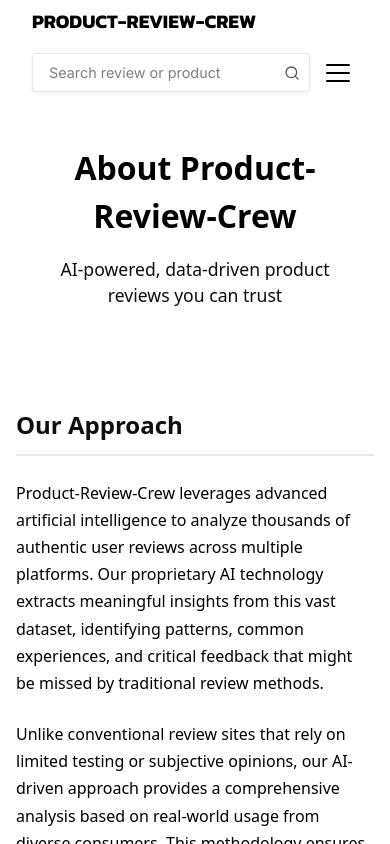
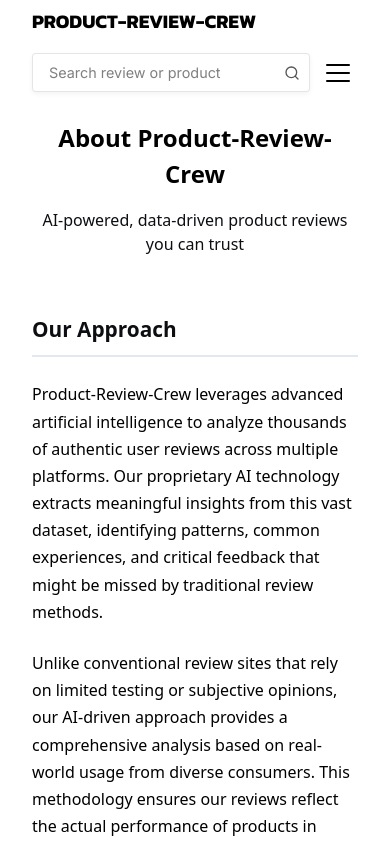
Before and after one commit to pellesoderberg/product-review-crew, a Next.js app: page /about in a window 390 px wide. Built offline with nearby package versions, Linux system fonts and the light colour scheme.

Commit message:
updated banners and buttons

```diff
--- a/src/app/about/about.module.css
+++ b/src/app/about/about.module.css
@@ -1,7 +1,10 @@
 .container {
   max-width: 900px;
   margin: 0 auto;
-  padding: 6rem 1rem;
+  padding-top: 8rem;
+  padding-bottom: 3rem;
+  padding-left: 3.5rem; /* Standardized horizontal padding */
+  padding-right: 3.5rem; /* Standardized horizontal padding */
   color: #000000;
   font-family: system-ui, -apple-system, BlinkMacSystemFont, 'Segoe UI', Roboto, sans-serif;
 }
@@ -9,8 +12,7 @@
 .hero {
   text-align: center;
   margin-bottom: 3rem;
-  padding: 3rem 1rem;
-  /* Removed the background-color that was creating the grey box */
+  padding: 2rem 0;
   border-radius: 8px;
 }
 
@@ -50,24 +52,6 @@
   font-size: 1.05rem;
 }
 
-@media (max-width: 768px) {
-  .title {
-    font-size: 2rem;
-  }
-
-  .subtitle {
-    font-size: 1.1rem;
-  }
-
-  .sectionTitle {
-    font-size: 1.5rem;
-  }
-
-  .section p {
-    font-size: 1rem;
-  }
-}
-
 .mission, .team, .process, .contact {
   margin-bottom: 5rem;
 }
@@ -76,21 +60,6 @@
   display: flex;
   flex-direction: column;
   gap: 2rem;
-}
-
-@media (min-width: 768px) {
-  .missionContent {
-    flex-direction: row;
-    align-items: center;
-  }
-
-  .missionText {
-    flex: 1;
-  }
-
-  .missionImage {
-    flex: 1;
-  }
 }
 
 .missionText p {
@@ -267,3 +236,114 @@
 .ctaButton:hover {
   background-color: #2c5282;
 }
+
+/* Responsive styles with consistent margins */
+@media (min-width: 768px) {
+  .missionContent {
+    flex-direction: row;
+    align-items: center;
+  }
+
+  .missionText {
+    flex: 1;
+  }
+
+  .missionImage {
+    flex: 1;
+  }
+}
+
+@media (max-width: 1024px) {
+  .container {
+    padding-left: 3.5rem;
+    padding-right: 3.5rem;
+  }
+}
+
+@media (max-width: 768px) {
+  .container {
+    padding-left: 3rem;
+    padding-right: 3rem;
+    padding-top: 7rem;
+  }
+
+  .title {
+    font-size: 2rem;
+  }
+
+  .subtitle {
+    font-size: 1.1rem;
+  }
+
+  .sectionTitle {
+    font-size: 1.5rem;
+  }
+
+  .section p {
+    font-size: 1rem;
+  }
+
+  .teamMembers {
+    grid-template-columns: repeat(auto-fill, minmax(240px, 1fr));
+    gap: 1.5rem;
+  }
+
+  .steps {
+    grid-template-columns: repeat(auto-fill, minmax(220px, 1fr));
+    gap: 1.5rem;
+  }
+}
+
+@media (max-width: 600px) {
+  .container {
+    padding-left: 2.5rem;
+    padding-right: 2.5rem;
+    padding-top: 6.5rem;
+  }
+
+  .title {
+    font-size: 1.75rem;
+  }
+
+  .hero {
+    padding: 1.5rem 0;
+    margin-bottom: 2rem;
+  }
+
+  .teamMembers, .steps {
+    grid-template-columns: 1fr;
+  }
+}
+
+@media (max-width: 480px) {
+  .container {
+    padding-left: 2rem;
+    padding-right: 2rem;
+    padding-top: 6rem;
+  }
+
+  .title {
+    font-size: 1.5rem;
+  }
+
+  .subtitle {
+    font-size: 1rem;
+  }
+
+  .sectionTitle {
+    font-size: 1.3rem;
+  }
+
+  .memberImage {
+    width: 120px;
+    height: 120px;
+  }
+
+  .step {
+    padding: 1.5rem;
+  }
+
+  .contactInfo {
+    gap: 2rem;
+  }
+}
--- a/src/app/components/Header/Header.tsx
+++ b/src/app/components/Header/Header.tsx
@@ -74,7 +74,7 @@ export default function Header() {
           <Link href="/" className={styles.navLink} onClick={() => setMenuOpen(false)}>Home</Link>
           <Link href="/search?all=true" className={styles.navLink} onClick={() => setMenuOpen(false)}>Reviews</Link>
           <Link href="/about" className={styles.navLink} onClick={() => setMenuOpen(false)}>About Us</Link>
-          <Link href="/resellers" className={styles.navLink} onClick={() => setMenuOpen(false)}>For resellers</Link>
+          {/* <Link href="/resellers" className={styles.navLink} onClick={() => setMenuOpen(false)}>For resellers</Link>*/}
         </nav>
 
         <div className={`${styles.overlay} ${menuOpen ? styles.overlayVisible : ''}`} onClick={() => setMenuOpen(false)}></div>
--- a/src/app/components/Hero/hero.module.css
+++ b/src/app/components/Hero/hero.module.css
@@ -56,6 +56,7 @@
   font-weight: 600;
   text-transform: uppercase;
   cursor: pointer;
+  border-radius: 0.25rem;
   transition: background-color 0.3s;
   animation: fadeIn 1s ease-out 0.6s forwards;
   opacity: 0;
--- a/src/app/product/product.module.css
+++ b/src/app/product/product.module.css
@@ -54,7 +54,7 @@
 
 .buyButton {
   display: inline-block;
-  background-color: #1a1a4b;
+  background-color: #6D91B8;
   color: white;
   padding: 0.75rem 1.5rem;
   font-weight: 600;
@@ -66,7 +66,7 @@
 }
 
 .buyButton:hover {
-  background-color: #2a2a6a;
+  opacity: 0.9;
 }
 
 .resellerText {
--- a/src/app/review/[slug]/page.tsx
+++ b/src/app/review/[slug]/page.tsx
@@ -201,7 +201,7 @@ export default async function ReviewPage({ params }: ReviewPageParams) {
   const latestReviews = await getLatestReviews(review.category);
 
   // Define banner colors for the top 3 products
-  const bannerColors = ["#1e4620", "#1a1a4b", "#5c5c1e"];
+  const bannerColors = ["#6D91B8", "#7BB662", "#b7c256"];
 
   return (
     <div className={styles.container}>
--- a/src/app/search/search.module.css
+++ b/src/app/search/search.module.css
@@ -2,8 +2,8 @@
   max-width: 1200px;
   margin: 0 auto;
   padding-top: 8rem;
-  padding-left: 5rem;
-  padding-right: 10rem;
+  padding-left: 3.5rem; /* Standardized horizontal padding */
+  padding-right: 3.5rem; /* Standardized horizontal padding */
 }
 
 .title {
@@ -33,16 +33,6 @@
 /* Remove the blue line under section titles */
 .sectionTitle::after {
   display: none;
-}
-
-.sectionTitle::after {
-  content: '';
-  position: absolute;
-  bottom: -2px;
-  left: 0;
-  width: 60px;
-  height: 2px;
-  background-color: #2c5282;
 }
 
 .reviewTitle {
@@ -122,6 +112,7 @@
   position: relative;
   min-height: 200px;
 }
+
 .productCard {
   background-color: white;
   border-radius: 8px;
@@ -232,8 +223,8 @@
 /* Add responsive styles */
 @media (max-width: 1024px) {
   .container {
-    padding-left: 2rem;
-    padding-right: 2rem;
+    padding-left: 3.5rem; /* Consistent with other pages */
+    padding-right: 3.5rem; /* Consistent with other pages */
   }
 
   .title {
@@ -268,8 +259,9 @@
 
 @media (max-width: 768px) {
   .container {
-    padding-left: 1rem;
-    padding-right: 1rem;
+    padding-left: 3rem; /* Consistent with other pages */
+    padding-right: 3rem; /* Consistent with other pages */
+    padding-top: 7rem;
   }
 
   .productCard {
@@ -309,13 +301,28 @@
   }
 }
 
+@media (max-width: 600px) {
+  .container {
+    padding-left: 2.5rem; /* Consistent with other pages */
+    padding-right: 2.5rem; /* Consistent with other pages */
+    padding-top: 6.5rem;
+  }
+
+  .title {
+    font-size: 1.75rem;
+    margin-bottom: 1.5rem;
+  }
+}
+
 @media (max-width: 480px) {
   .container {
+    padding-left: 2rem; /* Consistent with other pages */
+    padding-right: 2rem; /* Consistent with other pages */
     padding-top: 6rem;
   }
 
   .title {
-    font-size: 1.75rem;
+    font-size: 1.5rem;
     margin-bottom: 1.5rem;
   }
 
```
